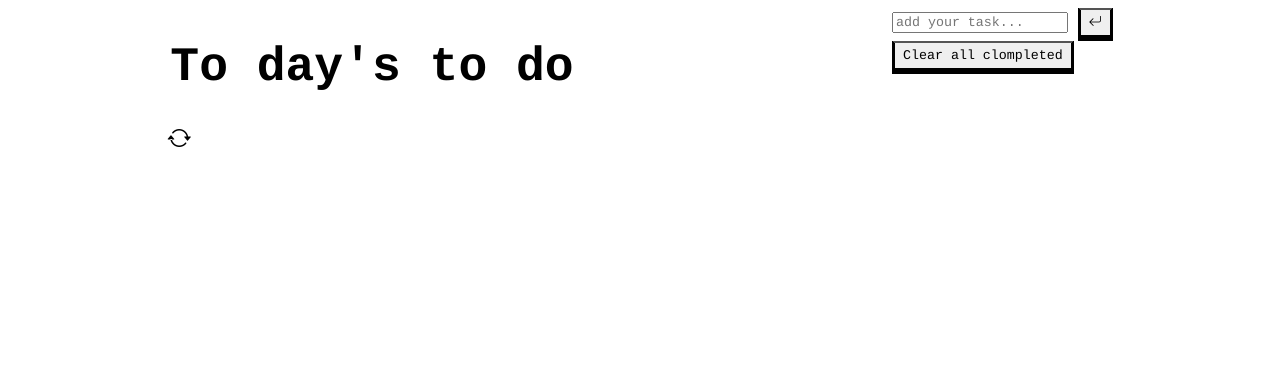
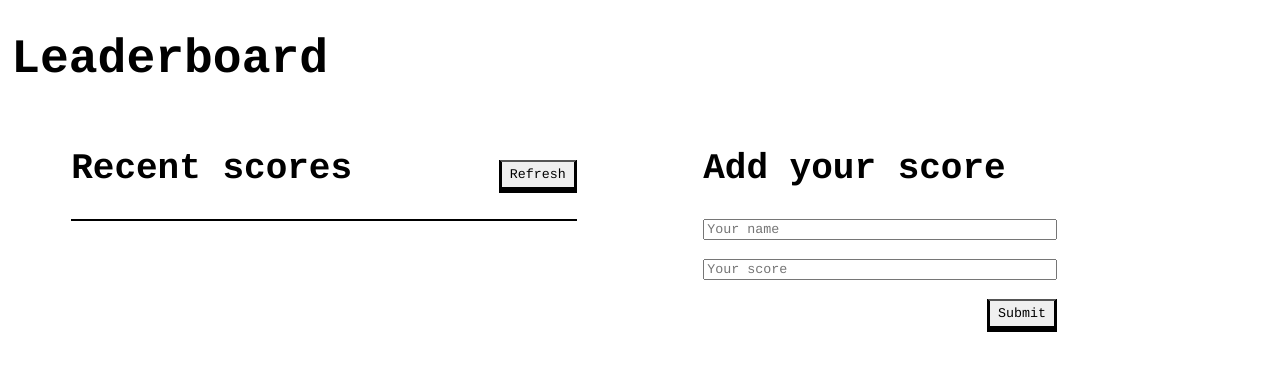
Before and after one commit to Grandi0z/Leaderboard, a website built with webpack: page dist/index.html in a window 1280 px wide. Built offline with nearby package versions, Linux system fonts and the light colour scheme; no server answers.

Commit message:
Fix linters errors

```diff
--- a/dist/index.html
+++ b/dist/index.html
@@ -5,26 +5,33 @@
     <meta http-equiv="X-UA-Compatible" content="IE=edge">
     <meta name="viewport" content="width=device-width, initial-scale=1.0">
     <link rel="stylesheet" href="https://cdn.jsdelivr.net/npm/bootstrap-icons@1.9.1/font/bootstrap-icons.css">
-    <title>To Do list</title>
+    <title>Leaderboard</title>
 <script defer src="main.js"></script></head>
 <body>
-    <main class="main_container">
-        <header>
-            <h1>To day's to do</h1>
-            <i class="bi bi-arrow-repeat"></i>
-        </header>
-        <section class="tasks_areas">
-            <div class="add task">
-                <div class="input-group input-group_add_task">
-                    <input type="text" class="input_insert_task" placeholder="add your task..."  aria-describedby="button-addon2" required>
-                    <button class="btn btn-outline-secondary btn_add_task" type="submit" id="btn_add_task"><i class="bi bi-arrow-return-left"></i></button>
-                </div>
-                <div class="tasks_list">
+    <header>
+        <h1>Leaderboard</h1>
+    </header>
+    <p id="message" class="message hidden"></p>
+    <main>
+        <div class="recent_score" id="recent_socore">
+            <header class="header_recent_score">
+                <h2>Recent scores</h2>
+                <button id="btn_refresh" class="btn_refresh">Refresh</button>
+            </header>
+            <table class="table_recent_score">
+            </table>
+        </div>
+        <div class="add_score" id="add_score">
+            <header class="header_add_score">
+                <h2>Add your score</h2>
+            </header>
+            <form action="" class="form_add_score">
+                <input type="text" name="input_name" id="input_name" placeholder="Your name" required>
+                <input type="text" name="input_score" id="input_score" placeholder="Your score" required>
+                <button type="submit" id="btn_submit">Submit</button>
+            </form>
 
-                </div>
-                <button type="button" class="btn  btn_clear_all_completed_tasks">Clear all clompleted</button>
-            </div>
-        </section>
+        </div>
     </main>
 
 </body>
```
Also changed, not shown: dist/fonts/pangolin.woff2 (added), 1 other file.
